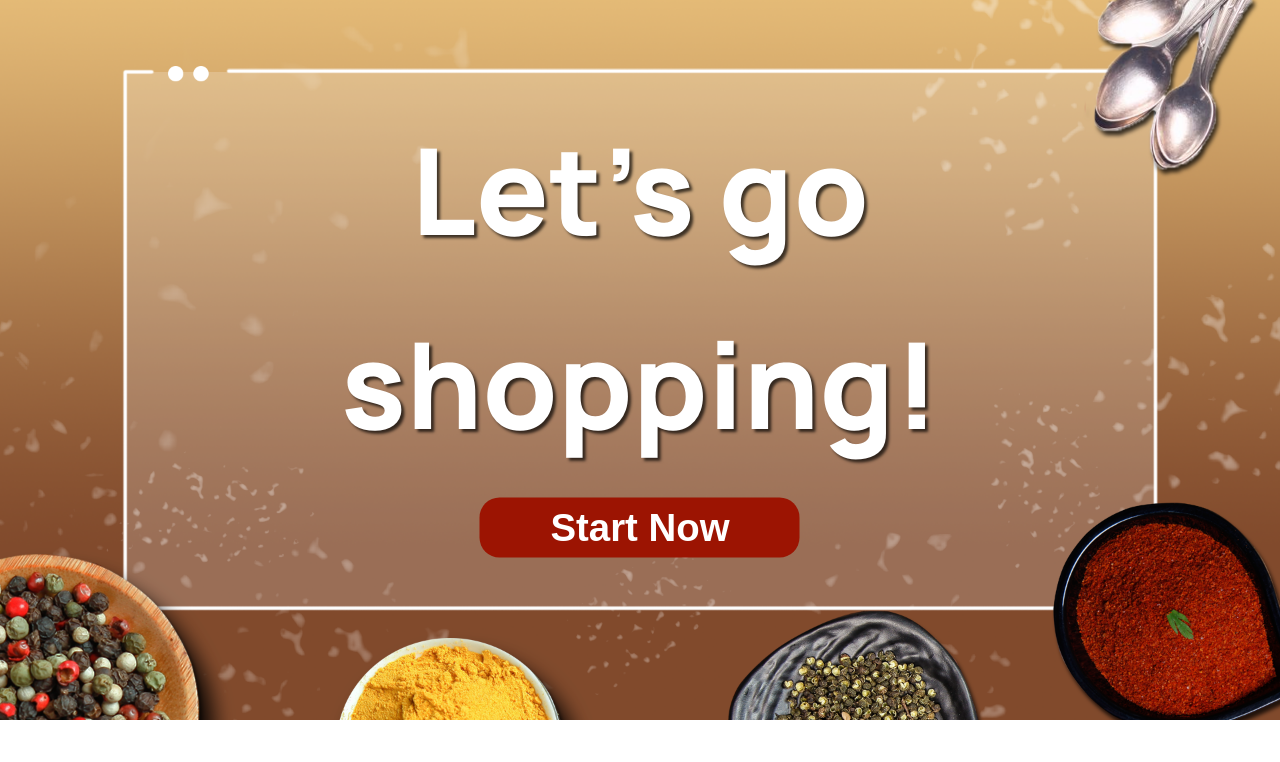
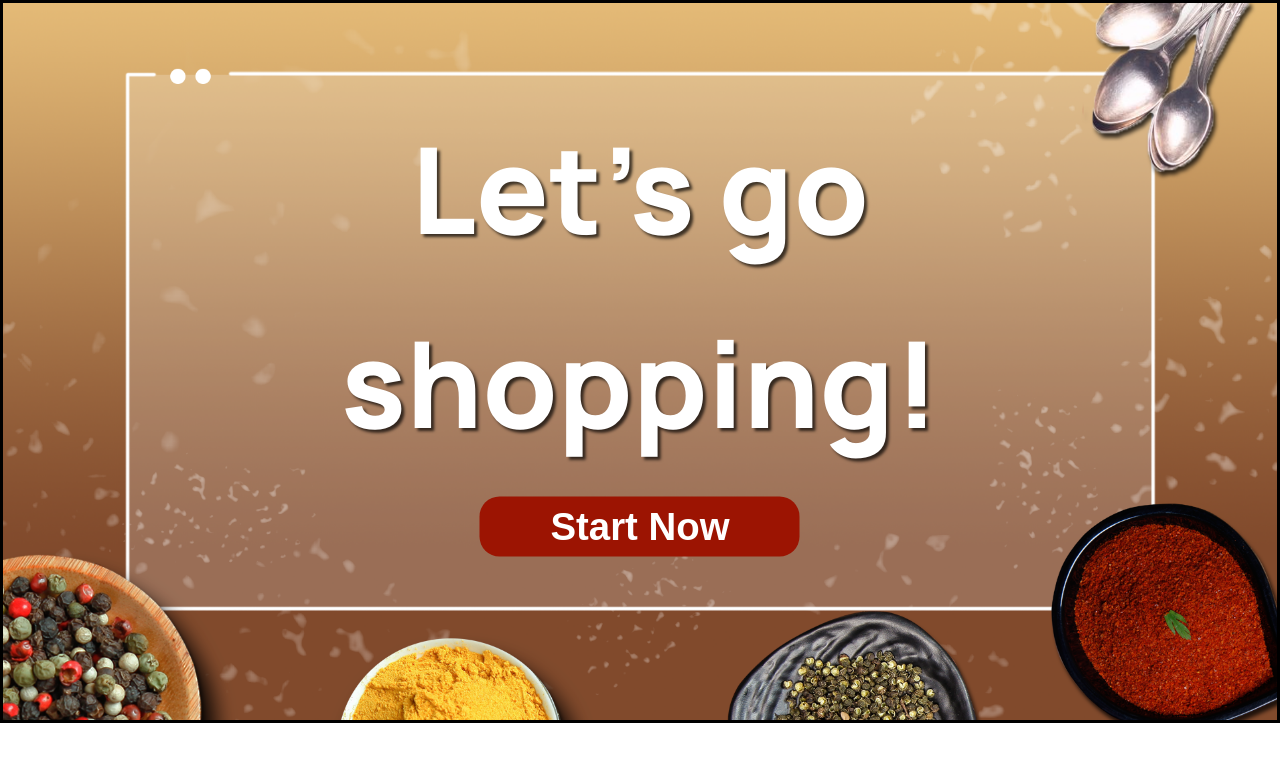
Before and after one commit to sirget/arrroi, a React (Create React App) app: page / in a window 1280 px wide. Shown: the top 762 px of the page. Built offline with nearby package versions, Linux system fonts and the light colour scheme.

Commit message:
Fixed bugs

```diff
--- a/src/App.css
+++ b/src/App.css
@@ -53,6 +53,7 @@
 }
 img.background {
   width: 100%;
+  display: block;
 }
 .center {
   position: absolute;
@@ -78,6 +79,7 @@ button.start {
 .flex {
   display: flex;
   flex-direction: column;
+  overflow: hidden;
 }
 .text {
   font-family: Manrope, Helvetica, Arial, sans-serif;
--- a/src/components/Start.js
+++ b/src/components/Start.js
@@ -2,7 +2,7 @@ import React from 'react';
 import background from '../images/BG.png'
 const Start = () => (
     <div class="flex">
-        <div class="container ">
+        <div class="container border">
             <img src={background} class="background" />
             <div class="center">
                 <h1 class="title">
```
